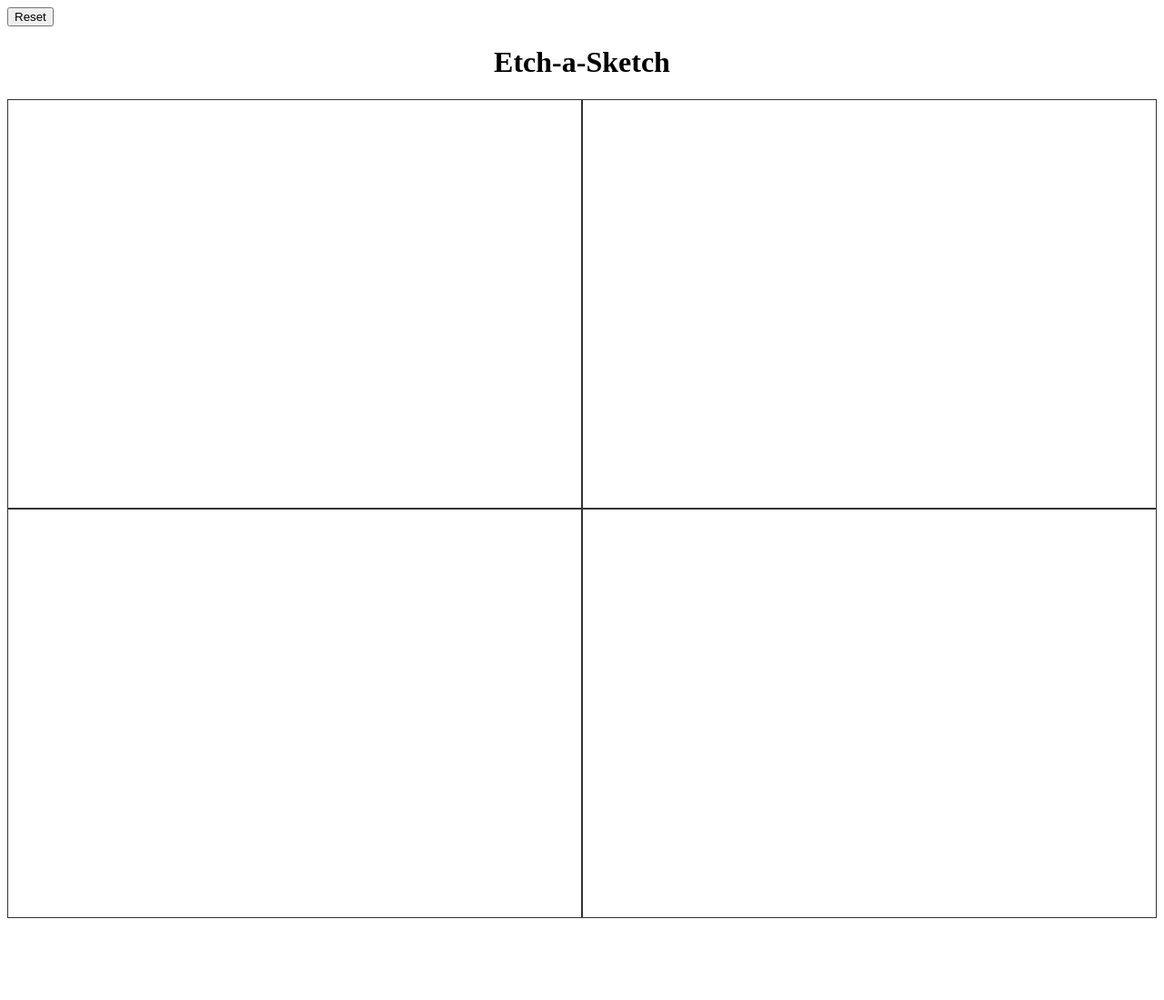
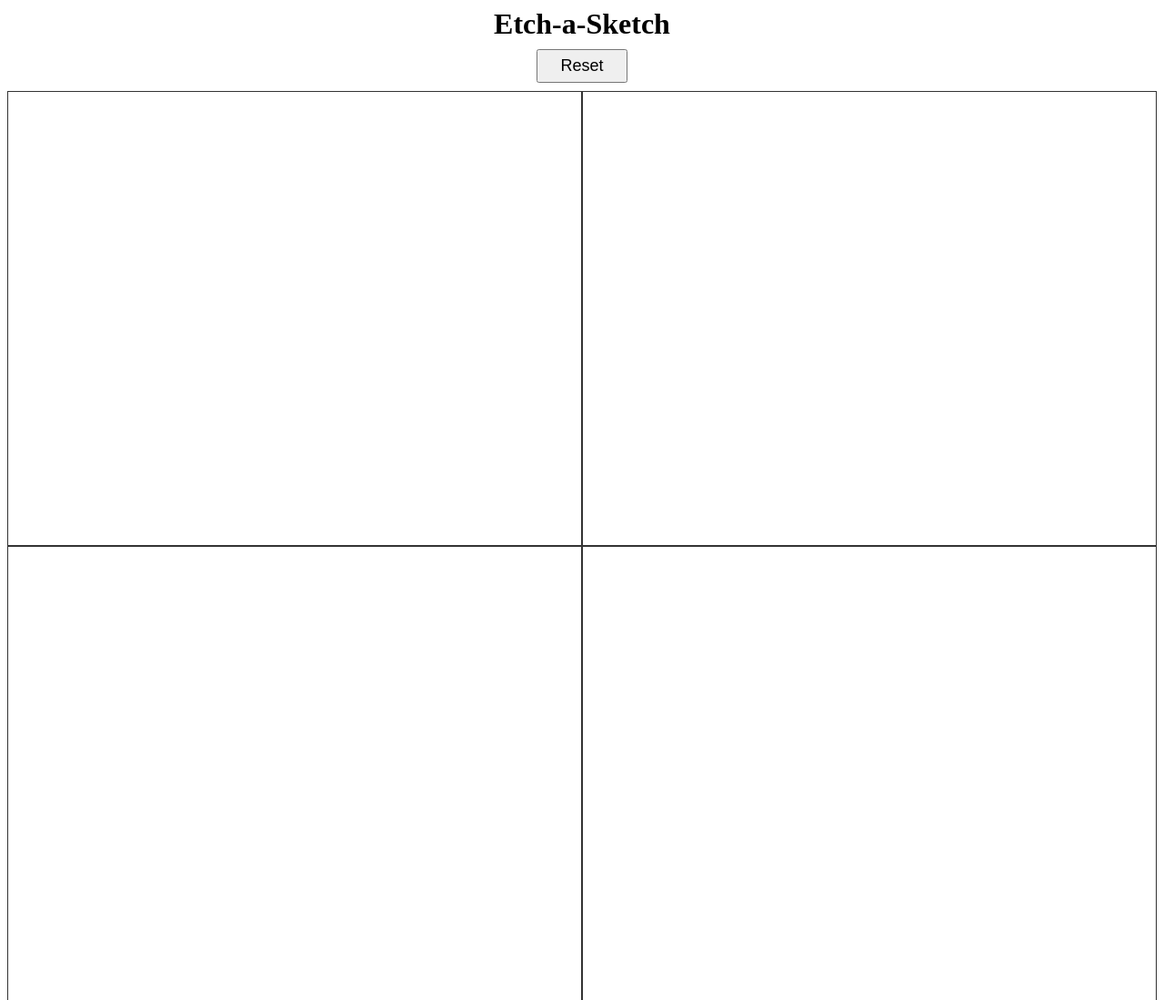
Before and after one commit to tmiskelley/etch-a-sketch, a plain HTML site: page index.html in a window 1280 px wide. Shown: the top 1099 px of the page at 91% size. Before the commit the page ends 1017 px from the top, so only its background shows below. Drawn offline with Linux system fonts and the light colour scheme.

Commit message:
Fixed grid formatting

```diff
--- a/index.html
+++ b/index.html
@@ -7,8 +7,10 @@
         <script src="application.js" defer></script>
     </head>
     <body>
-        <button id="reset">Reset</button>
         <h1>Etch-a-Sketch</h1>
+        <div class="btn">
+            <button id="reset">Reset</button>
+        </div>
         <div id="grid"></div>
     </body>
 </html>
--- a/styles.css
+++ b/styles.css
@@ -4,7 +4,14 @@
 }
 
 h1 {
+    margin: 0;
     text-align: center;
+}
+
+button {
+    padding: 6px 24px;
+    margin: .5em;
+    font-size: 18px;
 }
 
 #grid {
@@ -12,12 +19,17 @@ h1 {
     grid-template-rows: repeat(var(--grid-rows), 1fr);
     grid-template-columns: repeat(var(--grid-cols), 1fr);
     margin: 0 auto;
-    max-width: 1890px;
-    min-height: 900px;
+    max-width: 1500px;
+    min-width: 800px;
+    height: 1000px;
 }
 
 .item {
-    padding: 25px;
     border: 1px solid #333;
     text-align: center;
 }
+
+.btn {
+    display: flex;
+    justify-content: center;
+}
```
